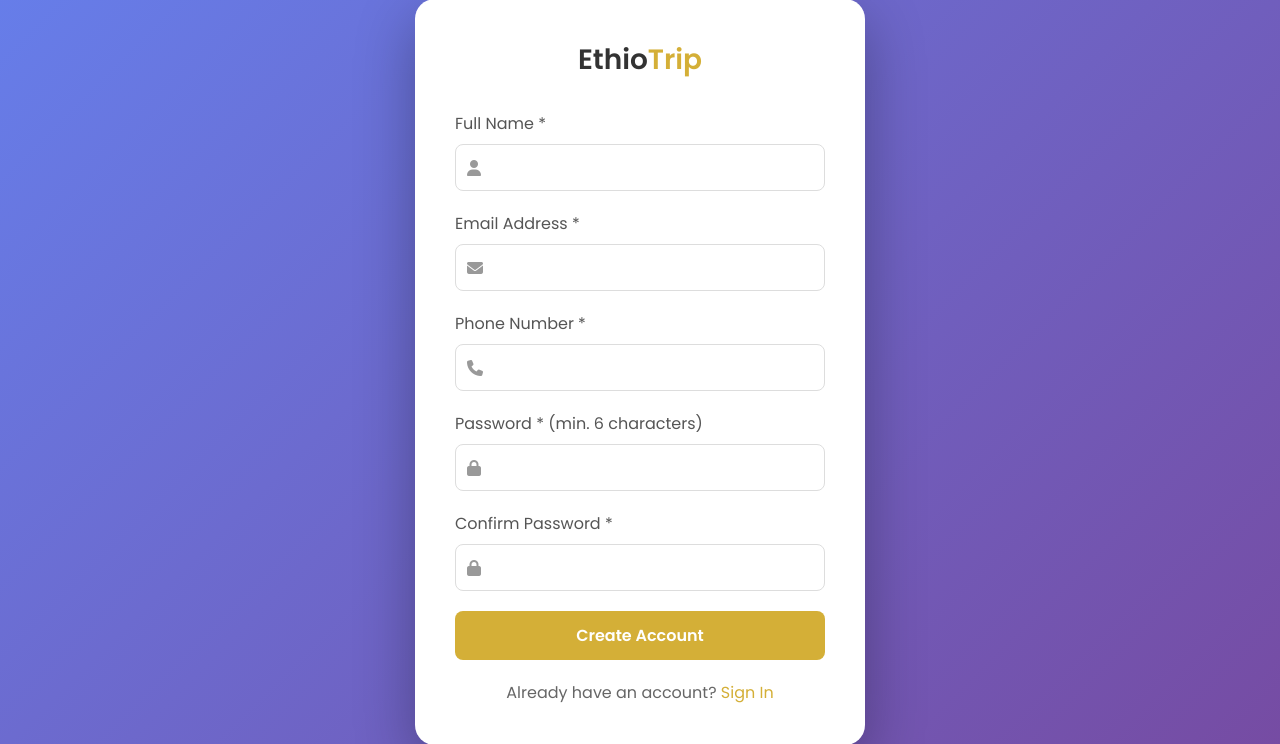
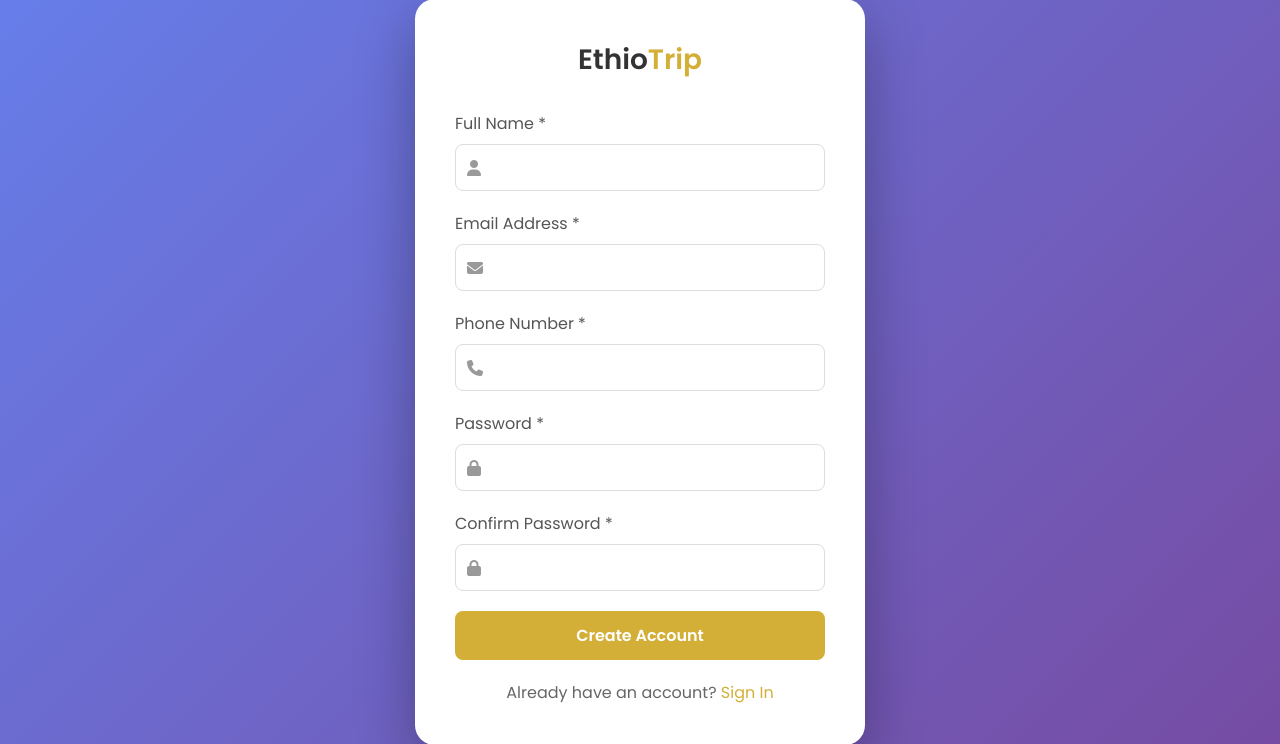
Before and after one commit to Solomon-Academic/EthioTrip, a PHP site: page /registration.php in a window 1280 px wide. Shown: the part 28-772 px from the top of the page. Run offline with PHP 8.4, Linux system fonts and the light colour scheme.

Commit message:
Update registration.php

```diff
--- a/backend/registration.php
+++ b/backend/registration.php
@@ -1,4 +1,5 @@
 <?php
+session_start();
 require_once 'config/database.php';
 
 if (isset($_SESSION['user_id'])) {
@@ -9,23 +10,34 @@ if (isset($_SESSION['user_id'])) {
 $errors = [];
 
 if ($_SERVER['REQUEST_METHOD'] === 'POST') {
+
     $name = mysqli_real_escape_string($conn, trim($_POST['name'] ?? ''));
     $email = mysqli_real_escape_string($conn, trim($_POST['email'] ?? ''));
     $phone = mysqli_real_escape_string($conn, trim($_POST['phone'] ?? ''));
     $password = $_POST['password'] ?? '';
     $confirm_password = $_POST['confirm_password'] ?? '';
 
-    // Validation
     if (empty($name)) $errors['name'] = 'Full name is required';
-    if (empty($email)) $errors['email'] = 'Email is required';
-    elseif (!filter_var($email, FILTER_VALIDATE_EMAIL)) $errors['email'] = 'Valid email is required';
+
+    if (empty($email)) {
+        $errors['email'] = 'Email is required';
+    } elseif (!filter_var($email, FILTER_VALIDATE_EMAIL)) {
+        $errors['email'] = 'Valid email is required';
+    }
+
     if (empty($phone)) $errors['phone'] = 'Phone number is required';
-    if (empty($password)) $errors['password'] = 'Password is required';
-    elseif (strlen($password) < 6) $errors['password'] = 'Password must be at least 6 characters';
-    if ($password !== $confirm_password) $errors['confirm_password'] = 'Passwords do not match';
+
+    if (empty($password)) {
+        $errors['password'] = 'Password is required';
+    } elseif (strlen($password) < 6) {
+        $errors['password'] = 'Password must be at least 6 characters';
+    }
+
+    if ($password !== $confirm_password) {
+        $errors['confirm_password'] = 'Passwords do not match';
+    }
 
     if (empty($errors)) {
-        // Check if email exists
         $check = "SELECT id FROM users WHERE email = ?";
         $stmt = mysqli_prepare($conn, $check);
         mysqli_stmt_bind_param($stmt, "s", $email);
@@ -38,6 +50,7 @@ if ($_SERVER['REQUEST_METHOD'] === 'POST') {
     }
 
     if (empty($errors)) {
+
         $hashed_password = password_hash($password, PASSWORD_DEFAULT);
 
         $query = "INSERT INTO users (name, email, password, phone, role) VALUES (?, ?, ?, ?, 'user')";
@@ -45,18 +58,23 @@ if ($_SERVER['REQUEST_METHOD'] === 'POST') {
         mysqli_stmt_bind_param($stmt, "ssss", $name, $email, $hashed_password, $phone);
 
         if (mysqli_stmt_execute($stmt)) {
+
             $user_id = mysqli_insert_id($conn);
+
             $_SESSION['user_id'] = $user_id;
             $_SESSION['user_name'] = $name;
             $_SESSION['user_role'] = 'user';
+
             header('Location: dashboard.php');
             exit();
+
         } else {
-            $errors['general'] = 'Registration failed: ' . mysqli_error($conn);
+            $errors['general'] = 'Registration failed. Please try again.';
         }
     }
 }
 ?>
+
 <!DOCTYPE html>
 <html lang="en">
 <head>
@@ -95,13 +113,14 @@ if ($_SERVER['REQUEST_METHOD'] === 'POST') {
         <?php endif; ?>
 
         <form method="POST" action="" onsubmit="return validateRegistrationForm()">
+
             <div class="form-group">
                 <label>Full Name *</label>
                 <div class="input-icon">
                     <i class="fas fa-user"></i>
                     <input type="text" name="name" id="name" value="<?php echo htmlspecialchars($_POST['name'] ?? ''); ?>" required>
                 </div>
-                <span id="name-error" class="error"><?php echo $errors['name'] ?? ''; ?></span>
+                <span class="error"><?php echo $errors['name'] ?? ''; ?></span>
             </div>
 
             <div class="form-group">
@@ -110,7 +129,7 @@ if ($_SERVER['REQUEST_METHOD'] === 'POST') {
                     <i class="fas fa-envelope"></i>
                     <input type="email" name="email" id="email" value="<?php echo htmlspecialchars($_POST['email'] ?? ''); ?>" required>
                 </div>
-                <span id="email-error" class="error"><?php echo $errors['email'] ?? ''; ?></span>
+                <span class="error"><?php echo $errors['email'] ?? ''; ?></span>
             </div>
 
             <div class="form-group">
@@ -119,16 +138,16 @@ if ($_SERVER['REQUEST_METHOD'] === 'POST') {
                     <i class="fas fa-phone"></i>
                     <input type="text" name="phone" id="phone" value="<?php echo htmlspecialchars($_POST['phone'] ?? ''); ?>" required>
                 </div>
-                <span id="phone-error" class="error"><?php echo $errors['phone'] ?? ''; ?></span>
+                <span class="error"><?php echo $errors['phone'] ?? ''; ?></span>
             </div>
 
             <div class="form-group">
-                <label>Password * (min. 6 characters)</label>
+                <label>Password *</label>
                 <div class="input-icon">
                     <i class="fas fa-lock"></i>
                     <input type="password" name="password" id="password" required>
                 </div>
-                <span id="password-error" class="error"><?php echo $errors['password'] ?? ''; ?></span>
+                <span class="error"><?php echo $errors['password'] ?? ''; ?></span>
             </div>
 
             <div class="form-group">
@@ -137,7 +156,7 @@ if ($_SERVER['REQUEST_METHOD'] === 'POST') {
                     <i class="fas fa-lock"></i>
                     <input type="password" name="confirm_password" id="confirm_password" required>
                 </div>
-                <span id="confirm_password-error" class="error"><?php echo $errors['confirm_password'] ?? ''; ?></span>
+                <span class="error"><?php echo $errors['confirm_password'] ?? ''; ?></span>
             </div>
 
             <button type="submit" class="btn-register">Create Account</button>
```
